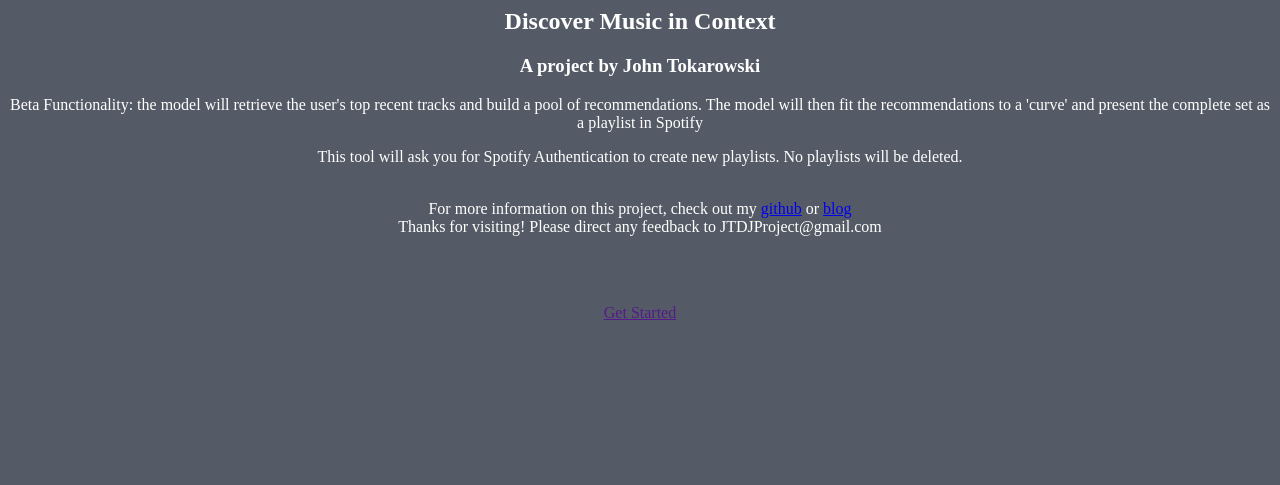
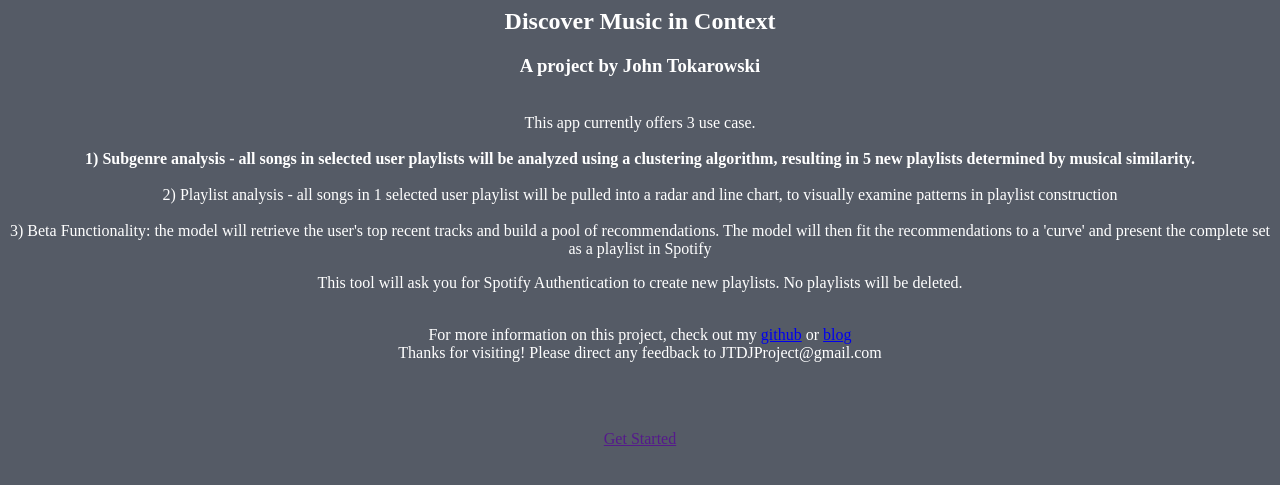
Before and after one commit to jtokarowski/music-in-context-webserver, a Flask app: template templates/landingpage.html in a window 1280 px wide. Shown: the top 485 px of the page. Run offline with Flask 2, Linux system fonts and the light colour scheme; the template is opened without the code that fills it, so the values that code supplies are empty; parts of the project's set-up code (start-up, migrations or seed data) failed here and were passed over.

Commit message:
adjust landing page

```diff
--- a/app.py
+++ b/app.py
@@ -84,7 +84,7 @@ def playlistform():
         if not formData:
             return render_template("flaskform.html", form=form)
         else:
-            clusterUIPage = "{}/ui?refresh_token={}&form_data={}&mode=playlist".format(BASE_URL, refresh_token, ",".join(formData))
+            clusterUIPage = "{}/ui?refresh_token={}&form_data={}&mode=cluster".format(BASE_URL, refresh_token, ",".join(formData))
             return redirect(clusterUIPage)
     else:
         print(form.errors)
--- a/templates/landingpage.html
+++ b/templates/landingpage.html
@@ -9,7 +9,21 @@
     </head>
     <body>
         <p>
-            Beta Functionality: the model will retrieve the user's top recent tracks and build a pool of recommendations.
+            <br>
+            This app currently offers 3 use case.
+            <br>
+            <br>
+            <b>
+            1) Subgenre analysis - all songs in selected user playlists will be analyzed using a clustering algorithm,
+            resulting in 5 new playlists determined by musical similarity.
+            </b>
+            <br>
+            <br>
+            2) Playlist analysis - all songs in 1 selected user playlist will be pulled into a radar and line chart,
+            to visually examine patterns in playlist construction
+            <br>
+            <br>
+            3) Beta Functionality: the model will retrieve the user's top recent tracks and build a pool of recommendations.
             The model will then fit the recommendations to a 'curve' and present the complete set as a playlist in Spotify
             <br>
             <p>
```
